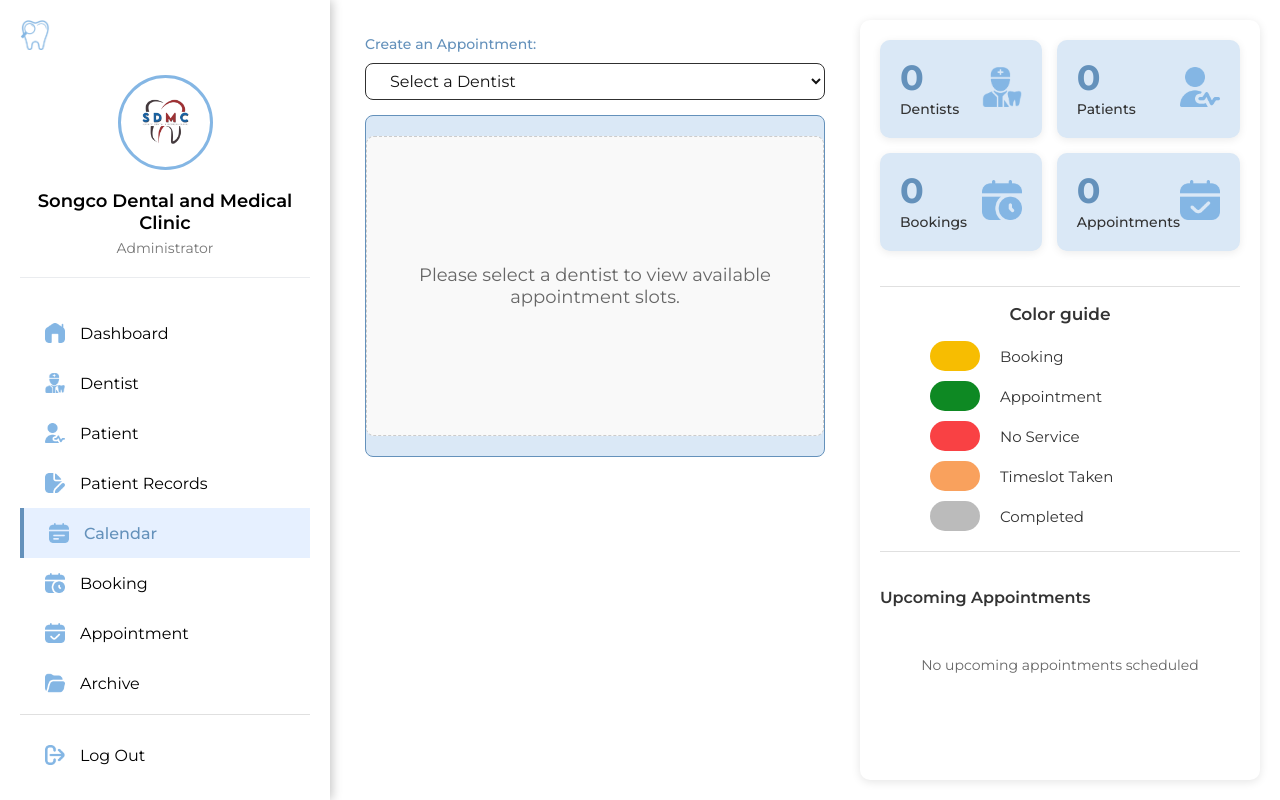
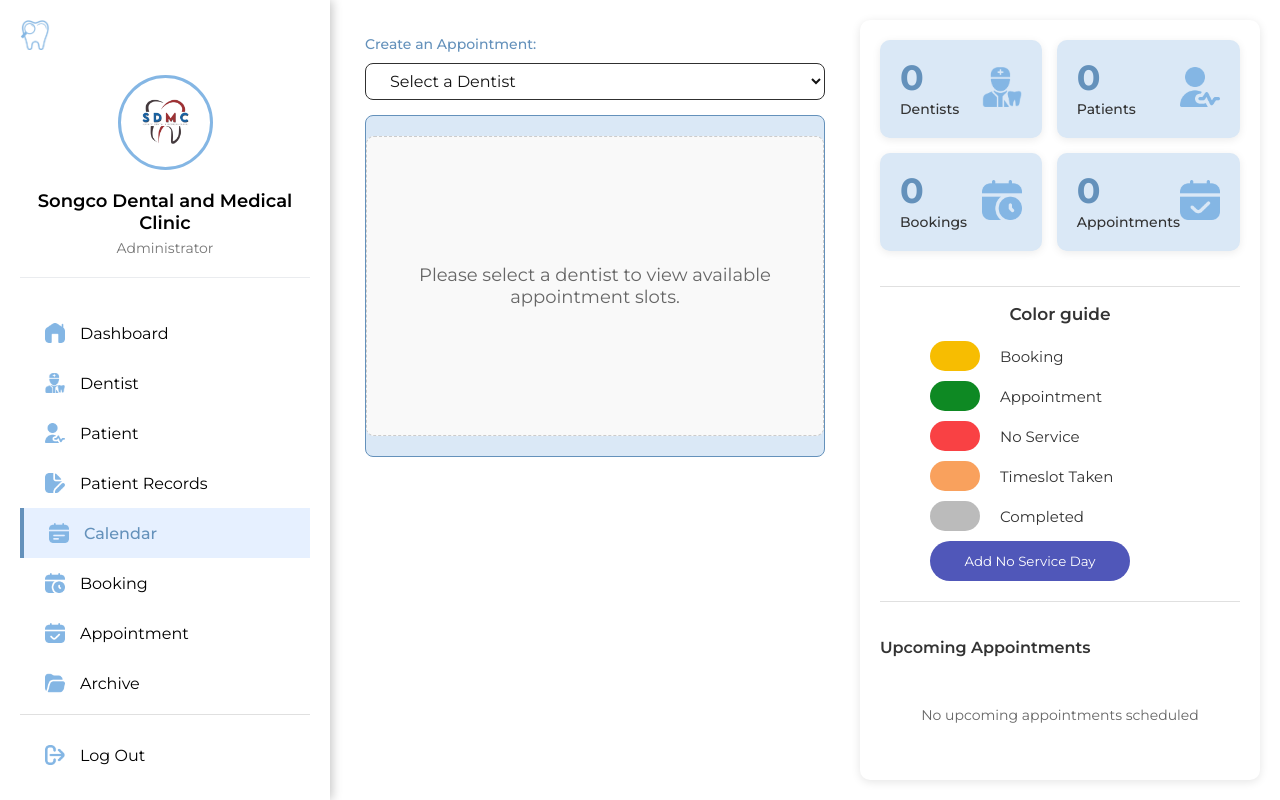
Before and after one commit to Saimeown/toothtrackr, a PHP site: page /Toothtrackr/admin/calendar/calendar.php in a window 1280 px wide. Run offline with PHP 8.4, Linux system fonts and the light colour scheme; the visitor is signed in with stand-in values (Sample User, id 1); data that the repository does not hold is empty; some libraries are stand-ins or nearby versions.

Commit message:
Update calendar.php

```diff
--- a/admin/calendar/calendar.php
+++ b/admin/calendar/calendar.php
@@ -479,6 +479,8 @@ $currentDay = date('j');
                                     <div class="color-circle" style="background-color: #BBBBBB;"></div>
                                     <div class="color-label">Completed</div>
                                 </div>
+                                <button class="legend-item" id="addNonWorkingDay" style="background-color:rgb(80, 87, 185); width: 200px; border: none;">Add No Service Day</button>
+
                             </div>
                         </div>
                     </div>
```
